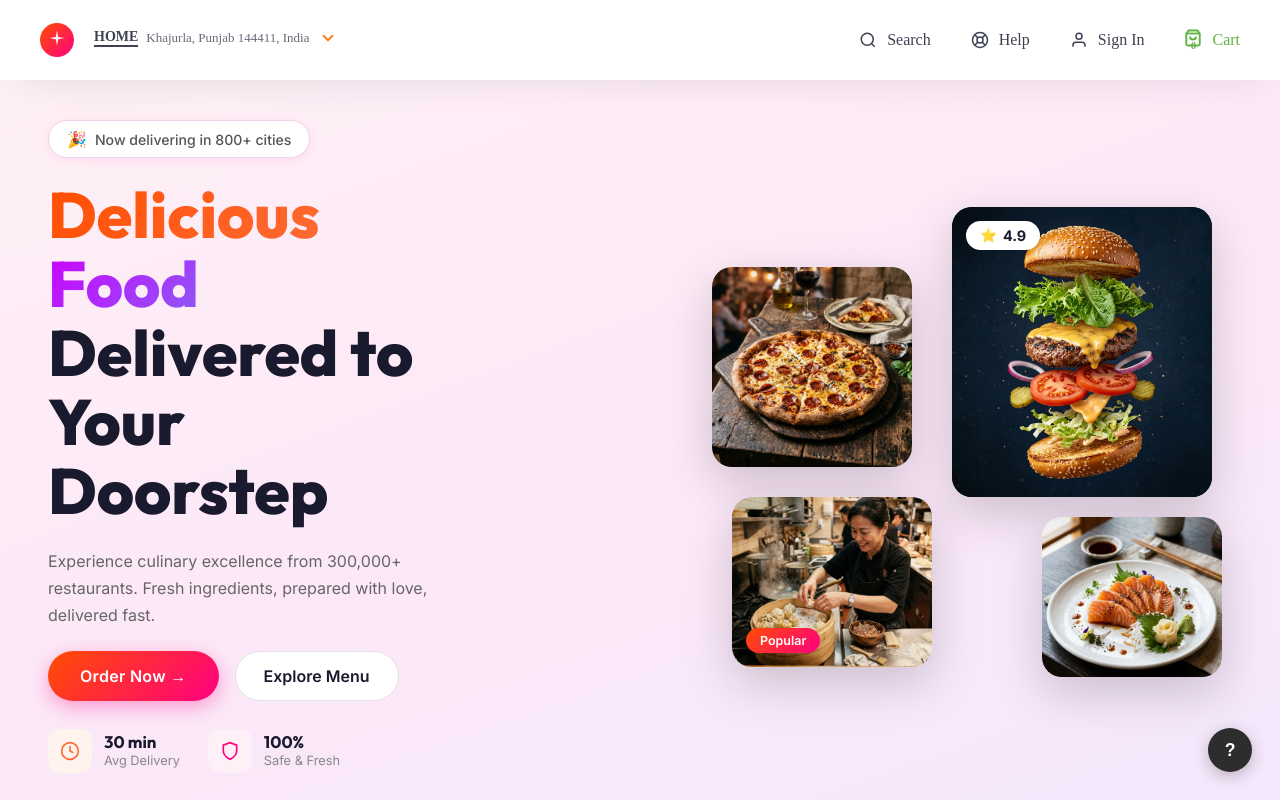
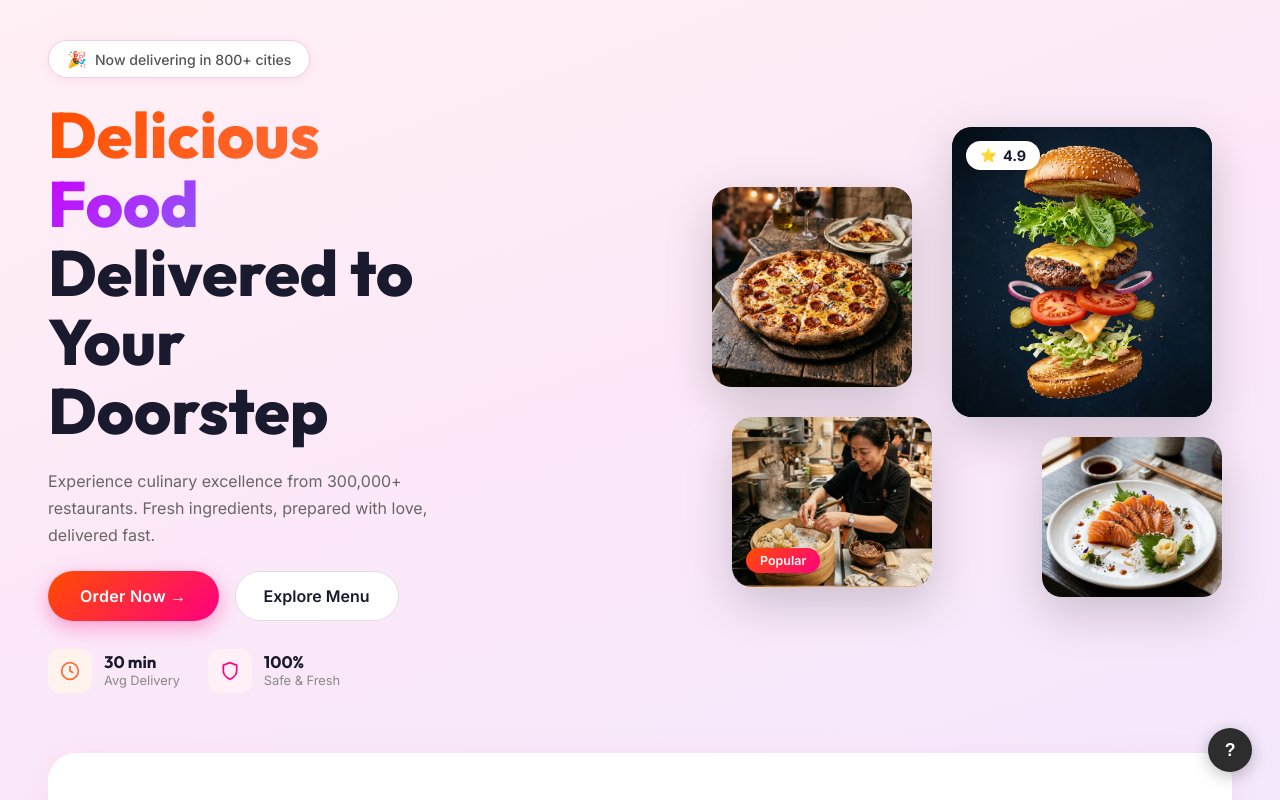
Before and after one commit to Roshan192004/InstaMeal, a React (Vite) app in the folder client/: page / in a window 1280 px wide. Shown: the top 800 px of the page. Built offline with nearby package versions, Linux system fonts and the light colour scheme.

Commit message:
Show OrderNavbar only on Restaurant page

```diff
--- a/client/src/App.jsx
+++ b/client/src/App.jsx
@@ -11,7 +11,6 @@ import Tracking from "./pages/Tracking";
 import OrderHistory from "./pages/OrderHistory";
 import PartnerDashboard from "./pages/PartnerDashboard";
 import Footer from "./components/Footer";
-import OrderNavbar from "./components/OrderNavbar";
 
 import { AuthProvider, useAuth } from "./context/AuthContext";
 import { CartProvider } from "./context/CartContext";
@@ -49,12 +48,9 @@ function AppContent() {
   const isAdminRoute = location.pathname.startsWith('/admin');
   const isRiderRoute = location.pathname.startsWith('/rider');
   const isPartnerRoute = location.pathname.startsWith('/partner');
-  const isAuthRoute = location.pathname === '/signin' || location.pathname === '/signup';
-  const hideNavbar = isAdminRoute || isRiderRoute || isPartnerRoute || isAuthRoute;
 
   return (
     <>
-      {!hideNavbar && <OrderNavbar />}
       <Routes>
         {/* Public */}
         <Route path="/" element={<Home />} />
--- a/client/src/pages/Restaurant.jsx
+++ b/client/src/pages/Restaurant.jsx
@@ -1,6 +1,7 @@
 import { useState, useEffect } from "react";
 import { useParams, useNavigate } from "react-router-dom";
 import { useCart } from "../context/CartContext";
+import OrderNavbar from "../components/OrderNavbar";
 import "./Restaurant.css";
 
 const CUISINE_EMOJIS = {
@@ -133,6 +134,7 @@ export default function Restaurant() {
 
   return (
     <div className="restaurant-page">
+      <OrderNavbar />
       <div className="restaurant-container">
 
         {/* Breadcrumb / Back */}
```
